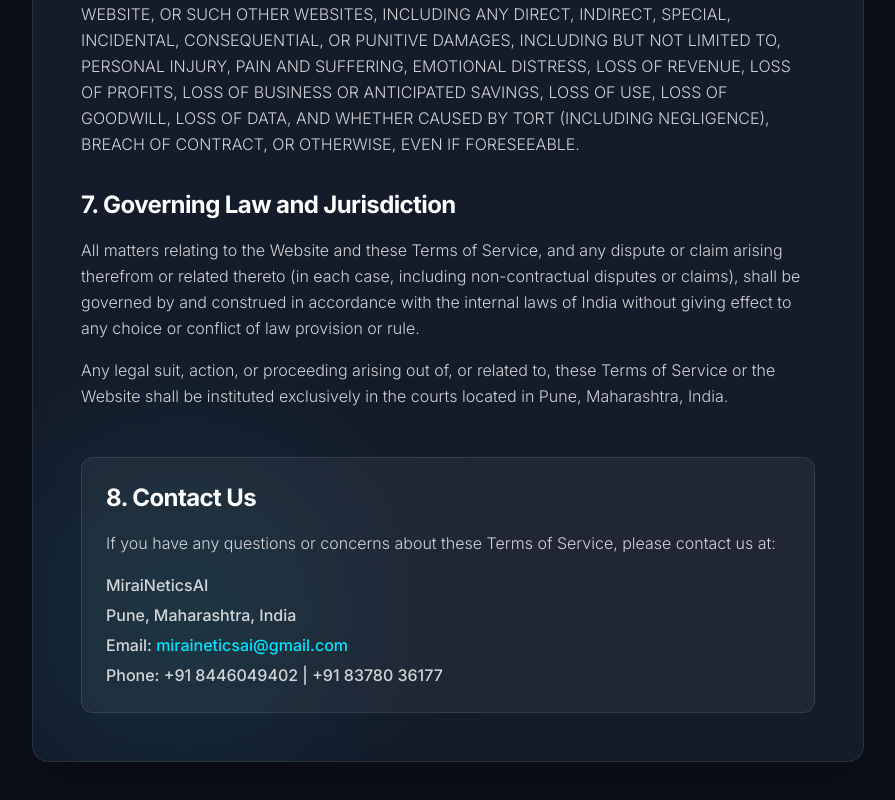
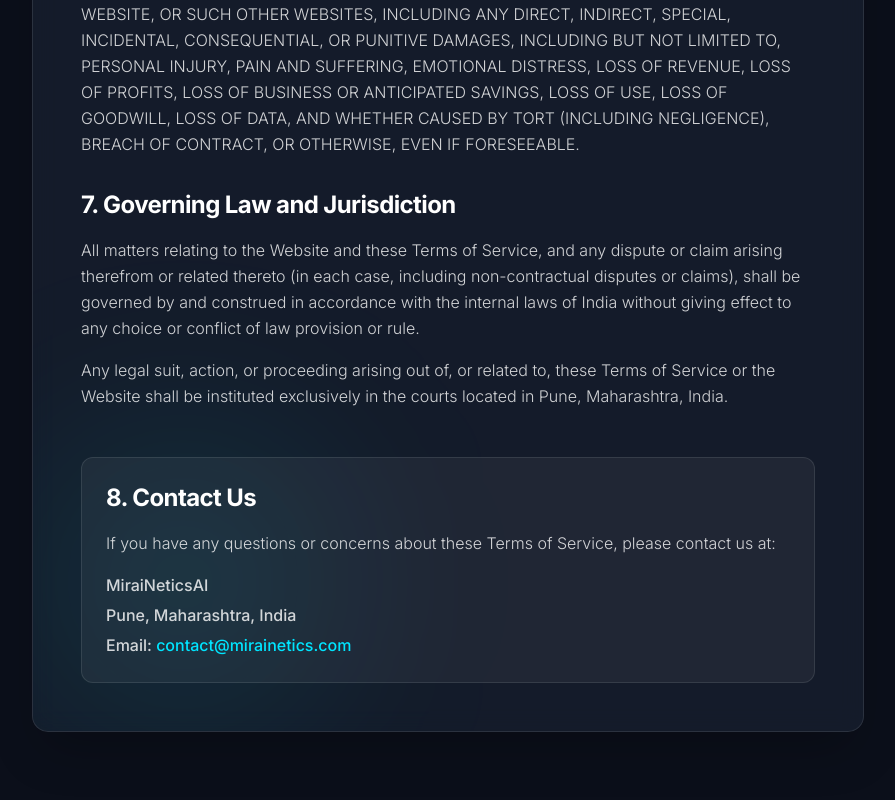
Before and after one commit to miraineticsai/miraineticsai_platform, a Next.js app: page /terms-of-service in a window 1280 px wide. Shown: the part 1953-2753 px from the top of the page, without its empty margins (192-1087 px from the left). Built offline with nearby package versions, Linux system fonts and the light colour scheme.

Commit message:
Updated the contact details in privacy and terms of service

```diff
--- a/app/privacy-policy/page.tsx
+++ b/app/privacy-policy/page.tsx
@@ -113,8 +113,8 @@
               <div className="space-y-1 text-muted-foreground font-medium">
                 <p>MiraiNeticsAI</p>
                 <p>Pune, Maharashtra, India</p>
-                <p>Email: <a href="mailto:miraineticsai@gmail.com" className="text-primary hover:underline">miraineticsai@gmail.com</a></p>
-                <p>Phone: +91 8446049402 | +91 83780 36177</p>
+                <p>Email: <a href="mailto:contact@mirainetics.com" className="text-primary hover:underline">contact@mirainetics.com</a></p>
+
               </div>
             </section>
           </div>
--- a/app/terms-of-service/page.tsx
+++ b/app/terms-of-service/page.tsx
@@ -113,8 +113,7 @@
               <div className="space-y-1 text-muted-foreground font-medium">
                 <p>MiraiNeticsAI</p>
                 <p>Pune, Maharashtra, India</p>
-                <p>Email: <a href="mailto:miraineticsai@gmail.com" className="text-primary hover:underline">miraineticsai@gmail.com</a></p>
-                <p>Phone: +91 8446049402 | +91 83780 36177</p>
+                <p>Email: <a href="mailto:contact@mirainetics.com" className="text-primary hover:underline">contact@mirainetics.com</a></p>
               </div>
             </section>
           </div>
```
